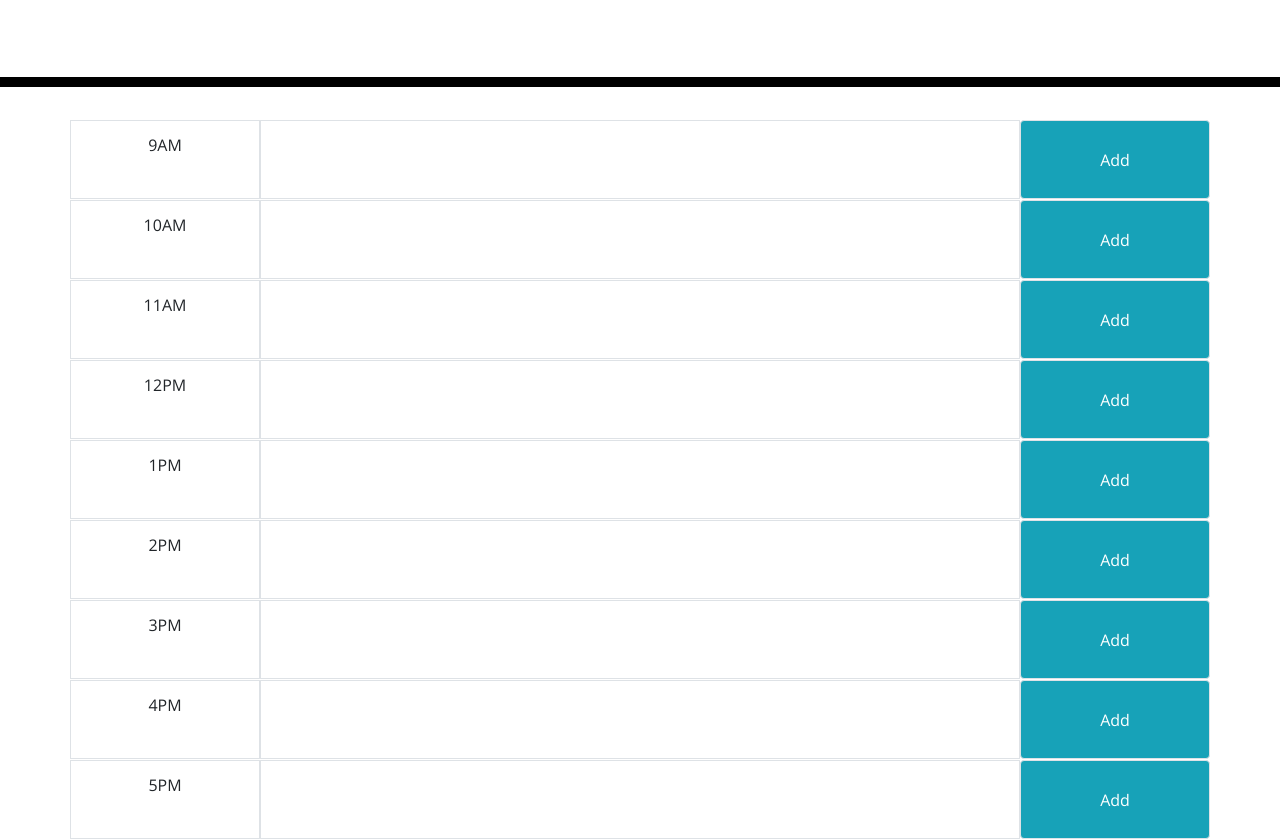
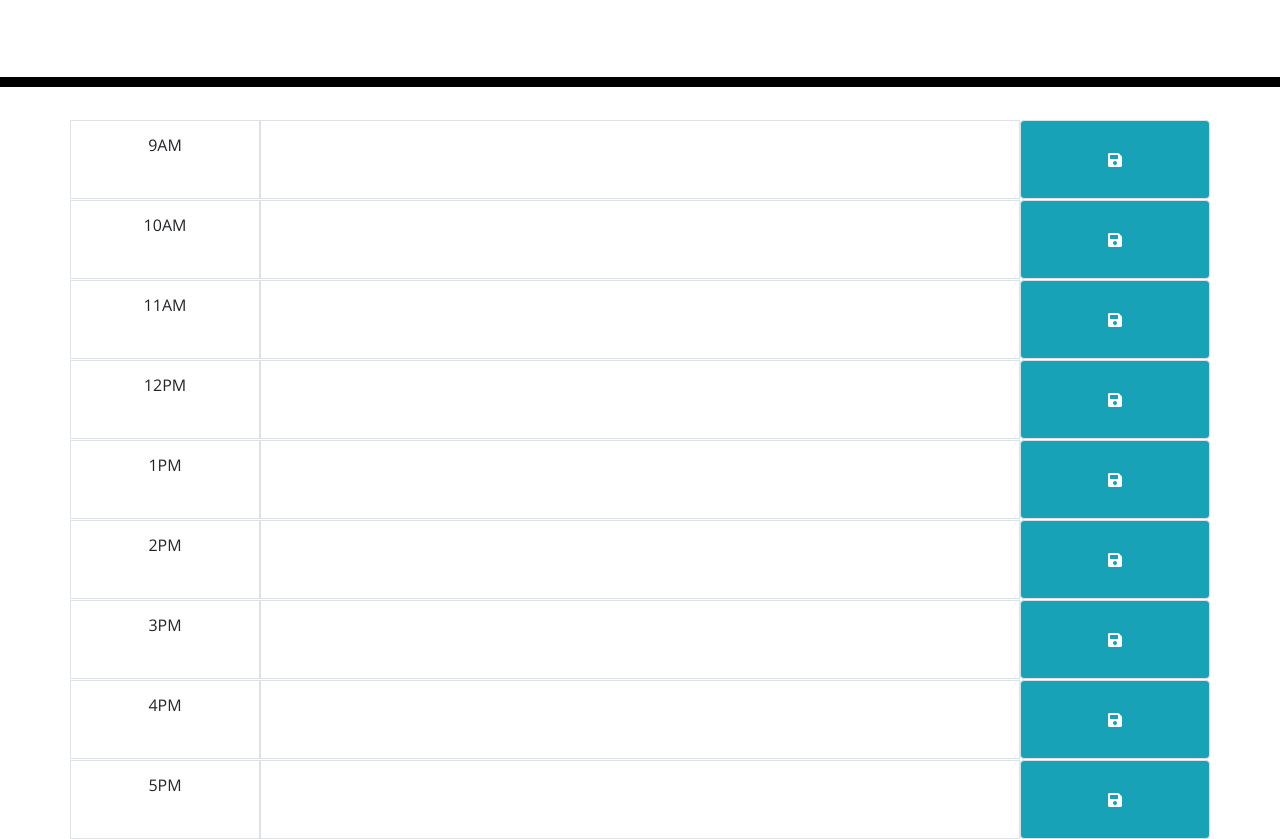
Before and after one commit to Tmaxey201/Work-Day-Scheduler-, a plain HTML site: page index.html in a window 1280 px wide. Shown: the part 181-1020 px from the top of the page. Drawn offline with nearby package versions, Linux system fonts and the light colour scheme; files that its build step writes are made by us from their sources.

Commit message:
added more HTML and styling to page

```diff
--- a/assets/style.css
+++ b/assets/style.css
@@ -61,7 +61,7 @@ textarea {
   border-left: 1px solid black;
   border-top-right-radius: 15px;
   border-bottom-right-radius: 15px;
-  background-color: #06aed5;
+  background-color: #5eaaa8;
   color: white;
 }
 
--- a/index.html
+++ b/index.html
@@ -18,7 +18,7 @@
       href="https://fonts.googleapis.com/css?family=Open+Sans&display=swap"
       rel="stylesheet"
     />
-    <link rel="stylesheet" href="style.css" />
+    <link rel="stylesheet" href="./assets/style.css" />
     <title>Work Day Scheduler</title>
   </head>
 
@@ -29,68 +29,55 @@
       <p id="currentDay" class="lead"></p>
     </header>
     <div class="container">
-      <!-- Timeblocks go here -->
-      <div class="row">
-        <!-- one for each hour -->
-        <div id="hour1" class="col-2 border text-center time p-3">9AM</div>
+      <div class="row" id = "9">
+        <div  style="background-color: white;" class="col-2 border text-center time p-3">9AM</div>
         <textarea id="text1" class="content col-8 border"></textarea>
-        <button id="btn1" type="button" class="col-2 btn btn-info border">Add</button>
+        <button id="btn1" type="button" class="col-2 btn btn-info border"><span class="fa fa-save"></span></button>
       </div>
-         <div class="row">
-          <!-- one for each hour -->
-          <div id="hour1" class="col-2 border text-center time p-3">10AM</div>
-          <textarea id="text1" class="content col-8 border"></textarea>
-          <button id="btn1" type="button" class="col-2 btn btn-info border">Add</button>
+      <div class="row" id = "10">
+        <div  style="background-color: white;" class="col-2 border text-center time p-3">10AM</div>
+        <textarea id="text2" class="content col-8 border"></textarea>
+        <button id="btn2" type="button"  class="col-2 btn btn-info border"><span class="fa fa-save"></span></button>
       </div>
-           <div class="row">
-            <!-- one for each hour -->
-            <div id="hour1" class="col-2 border text-center time p-3">11AM</div>
-            <textarea id="text1" class="content col-8 border"></textarea>
-            <button id="btn1" type="button" class="col-2 btn btn-info border">Add</button>
+      <div class="row" id = "11">
+        <div style="background-color: white;" class="col-2 border text-center time p-3">11AM</div>
+        <textarea id="text3" class="content col-8 border"></textarea>
+        <button id="btn3" type="button" class="col-2 btn btn-info border"><span class="fa fa-save"></span></button>
       </div>
-             <div class="row">
-              <!-- one for each hour -->
-              <div id="hour1" class="col-2 border text-center time p-3">12PM</div>
-              <textarea id="text1" class="content col-8 border"></textarea>
-              <button id="btn1" type="button" class="col-2 btn btn-info border">Add</button>
+      <div class="row" id = "12">
+        <div style="background-color: white;" class="col-2 border text-center time p-3">12PM</div>
+        <textarea id="text4" class="content col-8 border"></textarea>
+        <button id="btn4" type="button" class="col-2 btn btn-info border"><span class="fa fa-save"></span></button>
       </div>
-               <div class="row">
-                <!-- one for each hour -->
-                <div id="hour1" class="col-2 border text-center time p-3">1PM</div>
-                <textarea id="text1" class="content col-8 border"></textarea>
-                <button id="btn1" type="button" class="col-2 btn btn-info border">Add</button>
+      <div class="row" id = "13">
+        <div style="background-color: white;" class="col-2 border text-center time p-3">1PM</div>
+        <textarea id="text5" class="content col-8 border"></textarea>
+        <button id="btn5" type="button" class="col-2 btn btn-info border"><span class="fa fa-save"></span></button>
       </div>
-                 <div class="row">
-                  <!-- one for each hour -->
-                  <div id="hour1" class="col-2 border text-center time p-3">2PM</div>
-                  <textarea id="text1" class="content col-8 border"></textarea>
-                  <button id="btn1" type="button" class="col-2 btn btn-info border">Add</button>
+      <div class="row" id = "14">
+        <div style="background-color: white;" class="col-2 border text-center time p-3">2PM</div>
+        <textarea id="text6" class="content col-8 border"></textarea>
+        <button id="btn6" type="button" class="col-2 btn btn-info border"><span class="fa fa-save"></span></button>
       </div>
-                   <div class="row">
-                    <!-- one for each hour -->
-                    <div id="hour1" class="col-2 border text-center time p-3">3PM</div>
-                    <textarea id="text1" class="content col-8 border"></textarea>
-                    <button id="btn1" type="button" class="col-2 btn btn-info border">Add</button>
+      <div class="row" id = "15">
+        <div style="background-color: white;" class="col-2 border text-center time p-3">3PM</div>
+        <textarea id="text7" class="content col-8 border"></textarea>
+        <button id="btn7" type="button" class="col-2 btn btn-info border"><span class="fa fa-save"></span></button>
       </div>
-                     <div class="row">
-                      <!-- one for each hour -->
-                      <div id="hour1" class="col-2 border text-center time p-3">4PM</div>
-                      <textarea id="text1" class="content col-8 border"></textarea>
-                      <button id="btn1" type="button" class="col-2 btn btn-info border">Add</button>
+      <div class="row" id = "16">
+        <div style="background-color: white;" class="col-2 border text-center time p-3">4PM</div>
+        <textarea id="text8" class="content col-8 border"></textarea>
+        <button id="btn8" type="button" class="col-2 btn btn-info border"><span class="fa fa-save"></span></button>
       </div>
-                       <div class="row">
-                        <!-- one for each hour -->
-                        <div id="hour1" class="col-2 border text-center time p-3">5PM</div>
-                        <textarea id="text1" class="content col-8 border"></textarea>
-                        <button id="btn1" type="button" class="col-2 btn btn-info border">Add</button>
+      <div class="row" id = "17">
+        <div style="background-color: white;" class="col-2 border text-center time p-3">5PM</div>
+        <textarea id="text9" class="content col-8 border"></textarea>
+        <button id="btn9" type="button" class="col-2 btn btn-info border"><span class="fa fa-save"></span></button>
       </div>
     </div>
 
     <script src="https://cdnjs.cloudflare.com/ajax/libs/jquery/3.2.1/jquery.min.js"></script>
     <script src="https://cdnjs.cloudflare.com/ajax/libs/moment.js/2.24.0/moment.min.js"></script>
+    <script src="./assets/script.js"></script>
   </body>
 </html>
-
-<!-- each CSS class with "text" will be a place you write in
-the column jquery grid layout is 1 10 1
- -->
```
Also changed, not shown: assets/script.js (added). Lines whose indentation alone changed are shown as unchanged.
